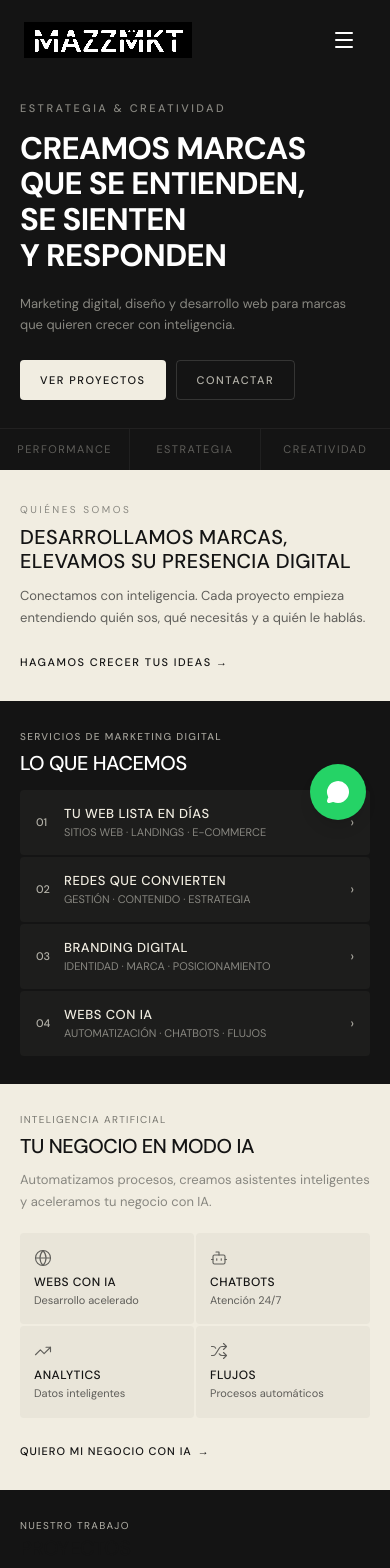
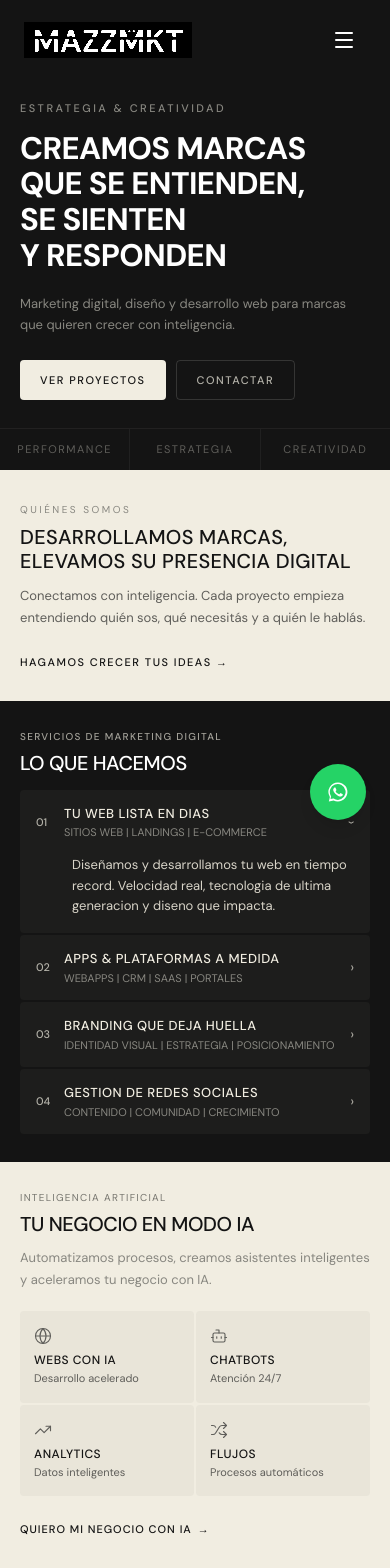
Before and after one commit to marianamazza2/mazzmkt, a React (Vite) app: page / in a window 390 px wide. Shown: the top 1568 px of the page. Built offline with nearby package versions, Linux system fonts and the light colour scheme.

Commit message:
UDPATE desktop and mobile styles

```diff
--- a/src/components/sections/page-cta.tsx
+++ b/src/components/sections/page-cta.tsx
@@ -79,7 +79,7 @@ export function PageCTA() {
               minHeight: "unset",
             }}
           >
-            COMENZAR PROYECTO →
+            COMENZAR
           </TransitionLink>
         </div>
 
@@ -112,14 +112,7 @@ export function PageCTA() {
               className="inline-flex items-center justify-center gap-3 bg-[#ffffff] text-[#141414] px-10 py-5 text-sm font-semibold uppercase hover:bg-[#ffffff] hover:opacity-85 transition-opacity font-geist rounded-sm"
               style={{ letterSpacing: "0.09em" }}
             >
-              COMENZAR PROYECTO
-              <motion.span
-                className="inline-block"
-                animate={{ x: [0, 5, 0] }}
-                transition={{ duration: 1.5, repeat: Infinity, ease: "easeInOut" }}
-              >
-                →
-              </motion.span>
+              COMENZAR
             </TransitionLink>
           </motion.div>
         </div>
--- a/src/components/sections/projects.tsx
+++ b/src/components/sections/projects.tsx
@@ -75,13 +75,14 @@ export function Projects() {
           className="mb-4 md:mb-9"
         >
           <p
-            className="text-[10px] uppercase mb-1 md:text-[15px] md:mb-5 md:font-medium md:font-geist"
+            className="text-[10px] uppercase mb-2 md:text-[15px] md:mb-5 md:font-medium md:font-geist"
             style={{ letterSpacing: "0.13em", color: "#B4B2A9" }}
           >
             NUESTRO TRABAJO
           </p>
           <h2
-            className="text-[20px] font-medium leading-[1.1] text-[#141414] md:text-[clamp(52px,5vw,64px)] md:font-bold md:leading-[0.95] md:tracking-[-0.03em] md:text-[#ffffff]"
+            className="block text-[24px] font-semibold leading-none text-[#141414] md:text-[clamp(52px,5vw,64px)] md:font-bold md:leading-[0.95] md:tracking-[-0.03em] md:text-[#ffffff]"
+            style={{ letterSpacing: "0" }}
           >
             PROYECTOS{" "}
             <span className="hidden md:inline" style={{ color: "#ffffff" }}>&raquo;</span>
@@ -106,15 +107,15 @@ export function Projects() {
           {/* Mobile: botón con borde */}
           <TransitionLink
             to="/proyectos"
-            className="md:hidden inline-flex items-center justify-center rounded-sm text-[11px] font-medium uppercase"
+            className="md:hidden inline-flex min-h-[44px] w-full items-center justify-center rounded-sm text-[11px] font-medium uppercase"
             style={{
               padding: "11px 24px",
-              letterSpacing: "1.5px",
+              letterSpacing: "1px",
               border: "0.5px solid rgba(44,44,42,0.15)",
               color: "#141414",
             }}
           >
-            VER TODOS →
+            VER TODOS LOS PROYECTOS →
           </TransitionLink>
 
           {/* Desktop: link original */}
--- a/src/components/sections/services.tsx
+++ b/src/components/sections/services.tsx
@@ -1,6 +1,6 @@
 import { motion, useMotionValue, useSpring, useTransform } from "framer-motion";
 import { Code, Palette, MessageCircle, Bot, Zap, Sparkles, Globe, Wand2, Search, Share2, TrendingUp, Shuffle } from "lucide-react";
-import { useRef } from "react";
+import { useRef, useState } from "react";
 import { TransitionLink } from "@/components/transition/transition-link";
 
 const mainServices = [
@@ -61,14 +61,6 @@ const aiServices = [
     title: "SEO CON IA",
     description: "Posicionamiento organico acelerado con inteligencia artificial. Auditoria tecnica, keywords y contenido que Google quiere rankear.",
   },
-];
-
-// Datos mobile — lista compacta
-const mobileMainServices = [
-  { number: "01", title: "TU WEB LISTA EN DÍAS", subtitle: "SITIOS WEB · LANDINGS · E-COMMERCE" },
-  { number: "02", title: "REDES QUE CONVIERTEN", subtitle: "GESTIÓN · CONTENIDO · ESTRATEGIA" },
-  { number: "03", title: "BRANDING DIGITAL", subtitle: "IDENTIDAD · MARCA · POSICIONAMIENTO" },
-  { number: "04", title: "WEBS CON IA", subtitle: "AUTOMATIZACIÓN · CHATBOTS · FLUJOS" },
 ];
 
 // Grid 2×2 para sección IA en mobile
@@ -260,6 +252,8 @@ function ServiceCardDark({
 }
 
 export function Services() {
+  const [openMobileService, setOpenMobileService] = useState(0);
+
   return (
     <>
       {/* Main Services — Dark Section */}
@@ -286,18 +280,28 @@ export function Services() {
 
           {/* Mobile: lista compacta de servicios */}
           <div className="md:hidden flex flex-col gap-[2px]">
-            {mobileMainServices.map((service) => (
+            {mainServices.map((service, index) => {
+              const isOpen = openMobileService === index;
+
+              return (
                 <div
-                key={service.number}
-                className="flex items-center justify-between px-4 py-[14px] rounded-sm"
+                  key={service.title}
+                  className="overflow-hidden rounded-sm"
                   style={{ background: "rgba(241, 239, 232, 0.04)" }}
+                >
+                  <button
+                    type="button"
+                    aria-expanded={isOpen}
+                    aria-controls={`mobile-service-${index}`}
+                    onClick={() => setOpenMobileService((current) => current === index ? -1 : index)}
+                    className="flex w-full items-center justify-between px-4 py-[14px] text-left"
                   >
                     <div className="flex items-center gap-[10px]">
                       <span
                         className="text-[11px] font-medium"
                         style={{ color: "#B4B2A9", minWidth: "18px" }}
                       >
-                    {service.number}
+                        {String(index + 1).padStart(2, "0")}
                       </span>
                       <div>
                         <p
@@ -307,16 +311,40 @@ export function Services() {
                           {service.title}
                         </p>
                         <p
-                      className="text-[11px] mt-[1px]"
+                          className="mt-[1px] text-[11px]"
                           style={{ color: "#888780" }}
                         >
                           {service.subtitle}
                         </p>
                       </div>
                     </div>
-                <span className="text-[14px]" style={{ color: "#B4B2A9" }}>›</span>
+                    <motion.span
+                      animate={{ rotate: isOpen ? 90 : 0 }}
+                      transition={{ duration: 0.2 }}
+                      className="text-[14px]"
+                      style={{ color: "#B4B2A9" }}
+                    >
+                      ›
+                    </motion.span>
+                  </button>
+
+                  <motion.div
+                    id={`mobile-service-${index}`}
+                    initial={false}
+                    animate={{ height: isOpen ? "auto" : 0, opacity: isOpen ? 1 : 0 }}
+                    transition={{ duration: 0.25, ease: "easeOut" }}
+                    className="overflow-hidden"
+                  >
+                    <p
+                      className="px-4 pb-4 pl-[52px] text-[13px] leading-[1.6]"
+                      style={{ color: "#d8d4c8" }}
+                    >
+                      {service.description}
+                    </p>
+                  </motion.div>
                 </div>
-            ))}
+              );
+            })}
           </div>
 
           {/* Desktop: carrusel horizontal de cards */}
--- a/src/components/ui/whatsapp-button.tsx
+++ b/src/components/ui/whatsapp-button.tsx
@@ -1,5 +1,17 @@
 import { motion } from "framer-motion";
-import { MessageCircle } from "lucide-react";
+
+function WhatsAppIcon({ className }: { className?: string }) {
+  return (
+    <svg
+      className={className}
+      viewBox="0 0 32 32"
+      fill="currentColor"
+      aria-hidden="true"
+    >
+      <path d="M16.01 3.2A12.74 12.74 0 0 0 5.16 22.6L3.8 28.8l6.34-1.5A12.72 12.72 0 1 0 16.01 3.2Zm0 23.3c-2.07 0-4.1-.6-5.82-1.73l-.42-.27-3.76.9.8-3.67-.29-.43a10.55 10.55 0 1 1 9.49 5.2Zm5.78-7.9c-.32-.16-1.87-.92-2.16-1.03-.29-.1-.5-.16-.71.16-.21.31-.82 1.03-1 1.24-.18.21-.37.24-.69.08-.32-.16-1.34-.49-2.55-1.57-.94-.84-1.58-1.88-1.76-2.2-.18-.31-.02-.49.14-.65.14-.14.32-.37.48-.55.16-.18.21-.31.32-.53.1-.21.05-.39-.03-.55-.08-.16-.71-1.71-.98-2.35-.26-.62-.52-.53-.71-.54h-.61c-.21 0-.55.08-.84.39-.29.32-1.11 1.08-1.11 2.64 0 1.56 1.13 3.06 1.29 3.27.16.21 2.23 3.4 5.4 4.77.75.32 1.34.52 1.8.66.76.24 1.45.21 1.99.13.61-.09 1.87-.76 2.14-1.5.26-.74.26-1.37.18-1.5-.08-.13-.29-.21-.61-.37Z" />
+    </svg>
+  );
+}
 
 export function WhatsAppButton() {
   const whatsappNumber = "5491112345678"; // Reemplazar con tu numero
@@ -19,7 +31,7 @@ export function WhatsAppButton() {
       whileTap={{ scale: 0.95 }}
       aria-label="Contactar por WhatsApp"
     >
-      <MessageCircle className="h-6 w-6" fill="currentColor" />
+      <WhatsAppIcon className="h-6 w-6" />
     </motion.a>
   );
 }
--- a/src/routes/__root.tsx
+++ b/src/routes/__root.tsx
@@ -5,6 +5,7 @@ import { TransitionProvider } from "@/components/transition/transition-context";
 import { PageTransition } from "@/components/transition/page-transition";
 import { Header } from "@/components/layout/header";
 import { Footer } from "@/components/layout/footer";
+import { PageCTA } from "@/components/sections/page-cta";
 import { WhatsAppButton } from "@/components/ui/whatsapp-button";
 
 export const Route = createRootRoute({
@@ -16,6 +17,7 @@ export const Route = createRootRoute({
           <main>
             <Outlet />
           </main>
+          <PageCTA />
           <Footer />
           <WhatsAppButton />
           <PageTransition />
--- a/src/routes/faqs.tsx
+++ b/src/routes/faqs.tsx
@@ -1,7 +1,6 @@
 import { createFileRoute } from "@tanstack/react-router";
 import { motion, AnimatePresence } from "framer-motion";
 import { SEOHead } from "@/components/seo/SEOHead";
-import { PageCTA } from "@/components/sections/page-cta";
 import { TransitionLink } from "@/components/transition/transition-link";
 import { useState } from "react";
 import {
@@ -202,7 +201,7 @@ function FAQsPage() {
       />
 
       {/* Hero */}
-      <section className="bg-dark pt-5 pb-[18px] md:pt-32 md:pb-16 relative overflow-hidden">
+      <section className="bg-dark pt-28 pb-[18px] md:pt-32 md:pb-16 relative overflow-hidden">
         <div
           className="hidden md:block absolute -inset-x-[2%] inset-y-0 bg-no-repeat"
           style={{
@@ -506,29 +505,6 @@ function FAQsPage() {
         </div>
       </section>
 
-      {/* CTA mobile — contextual FAQs */}
-      <section className="md:hidden bg-[#141414] py-7 px-5 text-center">
-        <h2
-          className="font-bold text-[#F1EFE8] mb-1.5"
-          style={{ fontSize: "18px", lineHeight: 1.2, letterSpacing: "0.3px" }}
-        >
-          ¿MÁS DUDAS?
-        </h2>
-        <p className="text-[#5F5E5A] text-xs mb-4">
-          Escribinos y te respondemos en 24h
-        </p>
-        <a
-          href="/contacto"
-          className="inline-flex items-center gap-1.5 bg-[#F1EFE8] text-[#141414] font-medium uppercase rounded-[3px]"
-          style={{ padding: "12px 28px", fontSize: "11px", letterSpacing: "1.5px" }}
-        >
-          CONTACTAR →
-        </a>
-      </section>
-
-      <div className="hidden md:block">
-        <PageCTA />
-      </div>
     </>
   );
 }
--- a/src/routes/index.tsx
+++ b/src/routes/index.tsx
@@ -6,7 +6,6 @@ import { Intro } from "@/components/sections/intro";
 import { Services } from "@/components/sections/services";
 import { Projects } from "@/components/sections/projects";
 import { Stats } from "@/components/sections/stats";
-import { PageCTA } from "@/components/sections/page-cta";
 
 export const Route = createFileRoute("/")({
   component: HomePage,
@@ -25,7 +24,6 @@ function HomePage() {
       <Services />
       <Projects />
       <Stats />
-      <PageCTA />
     </>
   );
 }
--- a/src/routes/proyectos/$slug.tsx
+++ b/src/routes/proyectos/$slug.tsx
@@ -255,40 +255,6 @@ function ProjectPage() {
         </div>
       </section>}
 
-      {/* CTA */}
-      <section className="bg-light py-14 md:py-24 border-t border-[#14141415]">
-        <div className="container mx-auto px-6 text-left md:text-center">
-          <motion.div
-            initial={{ opacity: 0, y: 30 }}
-            whileInView={{ opacity: 1, y: 0 }}
-            viewport={{ once: true }}
-            transition={{ duration: 0.6 }}
-          >
-            <h2
-              className="font-bold text-[#141414] mb-8"
-              style={{
-                fontSize: "clamp(28px, 4vw, 48px)",
-                lineHeight: "1.2",
-              }}
-            >
-              ¿Quieres resultados similares?
-            </h2>
-            <TransitionLink
-              to="/contacto"
-              className="inline-flex items-center gap-3 bg-[#141414] text-[#f1ede1] px-10 py-5 text-base font-semibold uppercase tracking-wide hover:bg-[#2a2a2a] transition-colors"
-            >
-              HABLEMOS
-              <motion.span
-                className="inline-block"
-                animate={{ x: [0, 5, 0] }}
-                transition={{ duration: 1.5, repeat: Infinity, ease: "easeInOut" }}
-              >
-                →
-              </motion.span>
-            </TransitionLink>
-          </motion.div>
-        </div>
-      </section>
     </>
   );
 }
--- a/src/routes/proyectos/index.tsx
+++ b/src/routes/proyectos/index.tsx
@@ -2,7 +2,6 @@ import { createFileRoute } from "@tanstack/react-router";
 import { motion } from "framer-motion";
 import { SEOHead } from "@/components/seo/SEOHead";
 import { ProjectsGrid } from "@/components/projects/projects-grid";
-import { PageCTA } from "@/components/sections/page-cta";
 import { TransitionLink } from "@/components/transition/transition-link";
 import { projects } from "@/data/projects";
 
@@ -212,7 +211,6 @@ function ProyectosPage() {
         </div>
       </section>
 
-      <PageCTA />
     </>
   );
 }
--- a/src/routes/servicios/$slug.tsx
+++ b/src/routes/servicios/$slug.tsx
@@ -123,43 +123,6 @@ function ServicePage() {
         </div>
       </section>
 
-      {/* CTA */}
-      <section className="bg-dark py-14 md:py-24">
-        <div className="container mx-auto px-6 text-left md:text-center">
-          <motion.div
-            initial={{ opacity: 0, y: 30 }}
-            whileInView={{ opacity: 1, y: 0 }}
-            viewport={{ once: true }}
-            transition={{ duration: 0.6 }}
-          >
-            <h2
-              className="font-bold text-[#ffffff] mb-8"
-              style={{
-                fontSize: "clamp(28px, 4vw, 56px)",
-                lineHeight: "1.2",
-              }}
-            >
-              ¿Listo para comenzar?
-            </h2>
-            <p className="text-xl text-[#f1ede1aa] mb-12 max-w-2xl mx-0 md:mx-auto">
-              Hablemos sobre como podemos ayudarte con {service.title.toLowerCase()}.
-            </p>
-            <TransitionLink
-              to="/contacto"
-              className="inline-flex items-center gap-3 bg-[#f1ede1] text-[#141414] px-10 py-5 text-base font-semibold uppercase tracking-wide hover:bg-[#e5e1d5] transition-colors"
-            >
-              CONTACTAR
-              <motion.span
-                className="inline-block"
-                animate={{ x: [0, 5, 0] }}
-                transition={{ duration: 1.5, repeat: Infinity, ease: "easeInOut" }}
-              >
-                →
-              </motion.span>
-            </TransitionLink>
-          </motion.div>
-        </div>
-      </section>
     </>
   );
 }
--- a/src/routes/servicios/index.tsx
+++ b/src/routes/servicios/index.tsx
@@ -2,7 +2,6 @@ import { createFileRoute } from "@tanstack/react-router";
 import { TransitionLink } from "@/components/transition/transition-link";
 import { motion } from "framer-motion";
 import { SEOHead } from "@/components/seo/SEOHead";
-import { PageCTA } from "@/components/sections/page-cta";
 import { services } from "@/data/services";
 import { Bot, Code, TrendingUp, Palette } from "lucide-react";
 
@@ -117,7 +116,6 @@ function ServiciosPage() {
         </div>
       </section>
 
-      <PageCTA />
     </>
   );
 }
--- a/src/routes/sobre-mi.tsx
+++ b/src/routes/sobre-mi.tsx
@@ -2,7 +2,6 @@ import { createFileRoute } from "@tanstack/react-router";
 import { motion } from "framer-motion";
 
 import { SEOHead } from "@/components/seo/SEOHead";
-import { PageCTA } from "@/components/sections/page-cta";
 import { TransitionLink } from "@/components/transition/transition-link";
 import { CheckCircle2 } from "lucide-react";
 
@@ -285,7 +284,6 @@ function SobreMiPage() {
         </div>
       </section>
 
-      <PageCTA />
     </>
   );
 }
```
Lines whose indentation alone changed are shown as unchanged.
